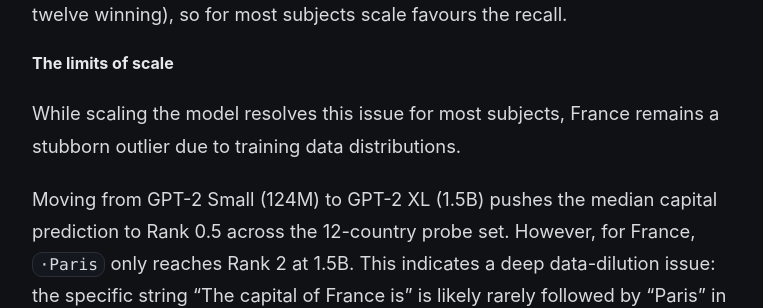
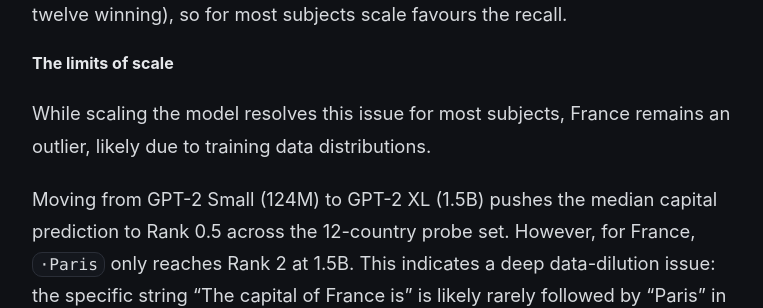
Before and after one commit to rp-playground/rp-playground.github.io, a Jekyll site: the page built from _writing/structure-vs-recall-findings.md, in a window 1280 px wide and 900 px high, scrolled down 5149 px. Shown: the part 158-466 px from the top of the window, without its empty margins (258-1021 px from the left). Built offline with Jekyll 4.4.1, drawn with Linux system fonts in a browser that asks for light colours.

Commit message:
Soften France scaling-outlier phrasing in findings
Co-Authored-By: Claude Opus 4.8 (1M context) <noreply@anthropic.com>

```diff
--- a/_writing/structure-vs-recall-findings.md
+++ b/_writing/structure-vs-recall-findings.md
@@ -150,8 +150,8 @@ But capacity is clearly **not** irrelevant — by gpt2-xl the median capital *is
 
 #### The limits of scale
 
-While scaling the model resolves this issue for most subjects, France remains a stubborn outlier
-due to training data distributions.
+While scaling the model resolves this issue for most subjects, France remains an outlier,
+likely due to training data distributions.
 
 Moving from GPT-2 Small (124M) to GPT-2 XL (1.5B) pushes the median capital prediction to Rank 0.5
 across the 12-country probe set. However, for France, `·Paris` only reaches Rank 2 at 1.5B. This indicates
```
